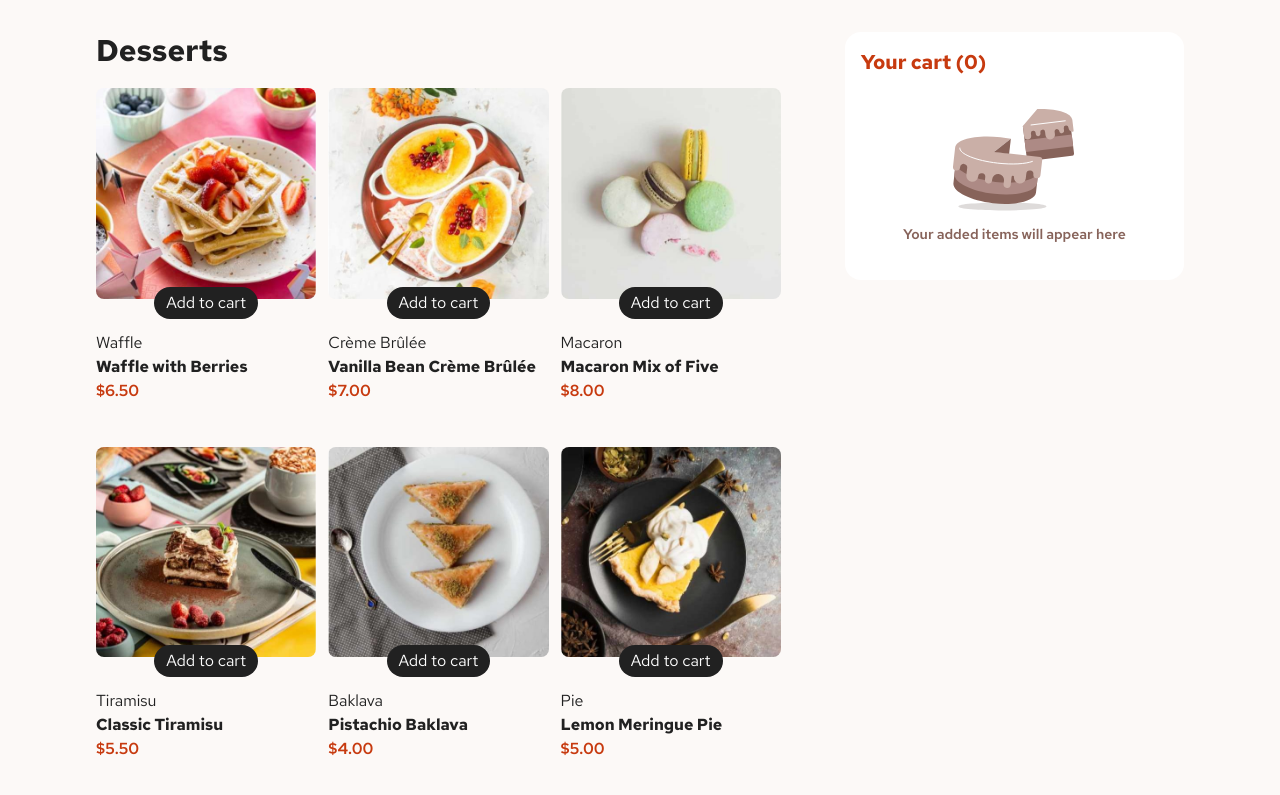
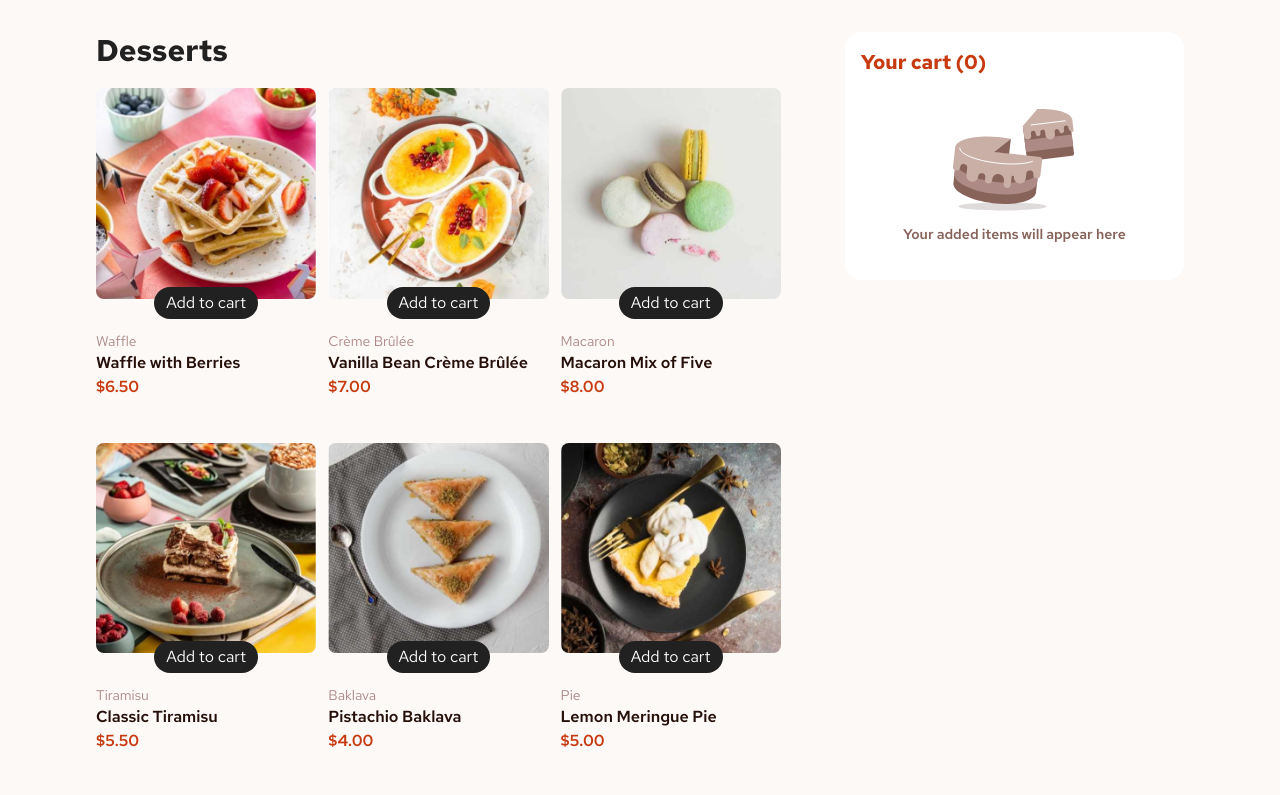
Before and after one commit to rainndev/Front-end-mentor-react, a React (Vite) app: page /#/product-list in a window 1280 px wide. Shown: the top 795 px of the page. Built offline with nearby package versions, Linux system fonts and the light colour scheme.

Commit message:
feat(ProductCard): improve styling of product info section

```diff
--- a/src/component/ProductCard.tsx
+++ b/src/component/ProductCard.tsx
@@ -34,8 +34,10 @@ const ProductCard = ({ productData }: ProductProps) => {
 
       {/* Product Info */}
       <div className="h-fit py-8">
-        <p>{productData.category}</p>
-        <p className="font-bold">{productData.name}</p>
+        <p className="text-sm text-[hsl(7,20%,60%)]">{productData.category}</p>
+        <p className="font-semibold text-[hsl(14,65%,9%)]">
+          {productData.name}
+        </p>
         <p className="font-semibold text-[hsl(14,86%,42%)]">
           ${productData.price.toFixed(2)}
         </p>
```
